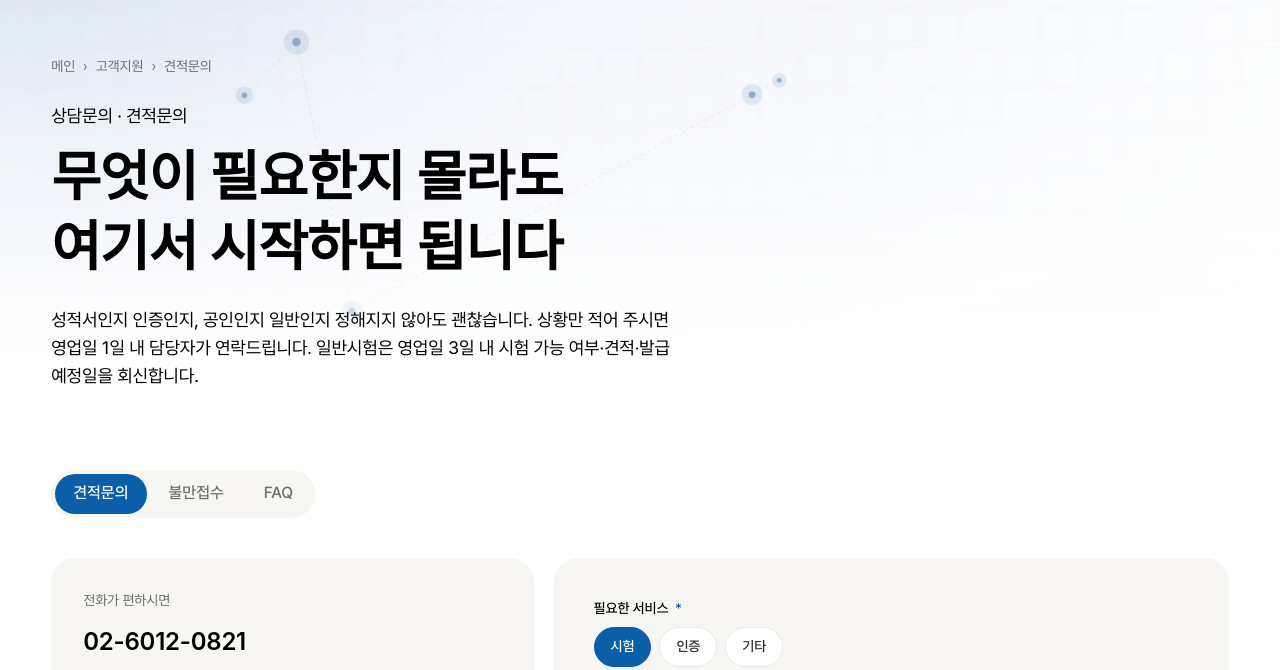
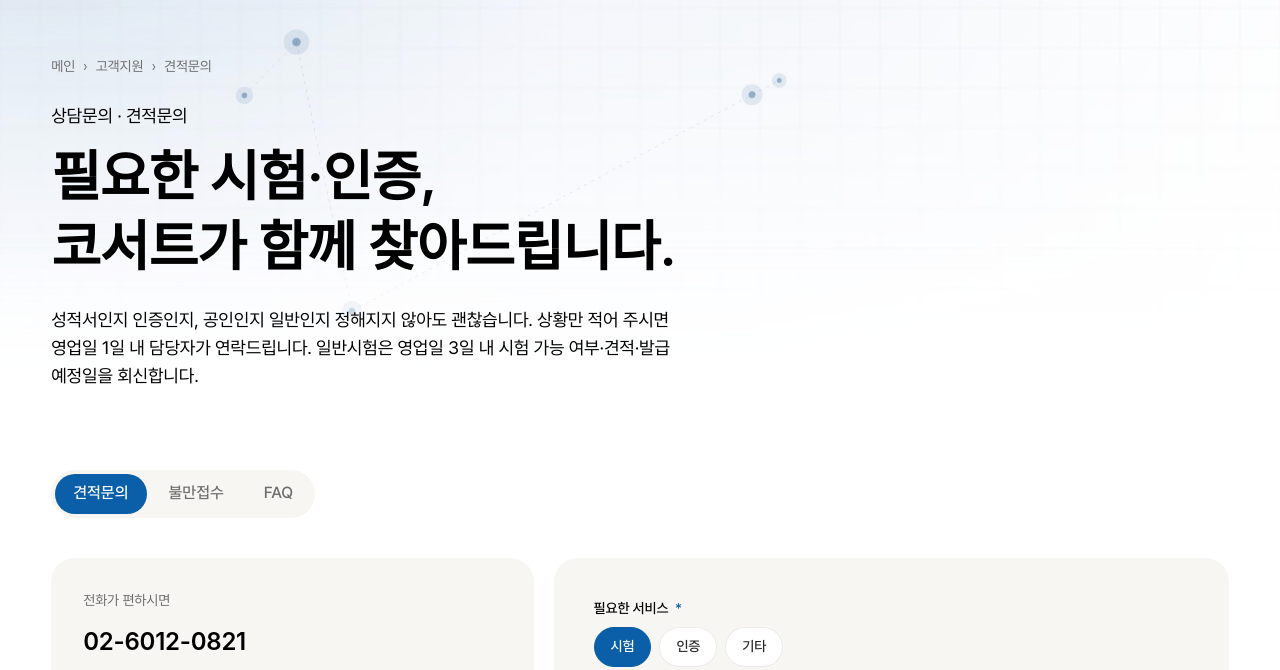
Before and after one commit to yeokgank/kocert-renewal-preview, a plain HTML site: page contact.html in a window 1280 px wide. Shown: the part 76-746 px from the top of the page. Drawn offline with Linux system fonts and the light colour scheme; a web font is replaced by a local one.

Commit message:
fix: 견적문의 페이지 히어로 문구 변경
'무엇이 필요한지 몰라도 / 여기서 시작하면 됩니다'
→ '필요한 시험·인증, / 코서트가 함께 찾아드립니다.'

줄바꿈 위치는 기존과 동일하게 쉼표 뒤 <br>로 유지.
mockup/contact.html도 동일하게 반영(두 사본 동기화).

Co-Authored-By: Claude Opus 5 <noreply@anthropic.com>

```diff
--- a/contact.html
+++ b/contact.html
@@ -35,7 +35,7 @@
       <div class="page-hero__row">
         <div>
           <p class="eyebrow">상담문의 · 견적문의</p>
-          <h1 class="h1" id="page-title">무엇이 필요한지 몰라도<br>여기서 시작하면 됩니다</h1>
+          <h1 class="h1" id="page-title">필요한 시험·인증,<br>코서트가 함께 찾아드립니다.</h1>
           <p class="lead" style="margin-top:1.5rem">성적서인지 인증인지, 공인인지 일반인지 정해지지 않아도 괜찮습니다. 상황만 적어 주시면 영업일 1일 내 담당자가 연락드립니다. 일반시험은 영업일 3일 내 시험 가능 여부·견적·발급 예정일을 회신합니다.</p>
           <p class="lead" id="hero-lead-complaint" style="margin-top:1.5rem" hidden>성적서 발급 과정에서 불편을 겪으셨다면 연락 주십시오.</p>
         </div>
```
